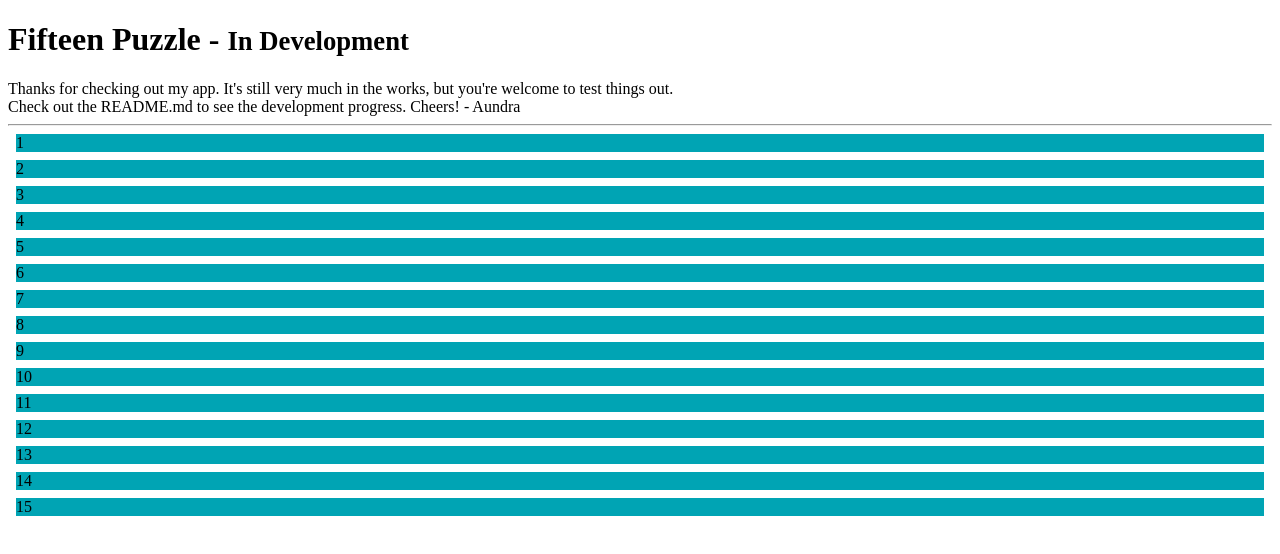
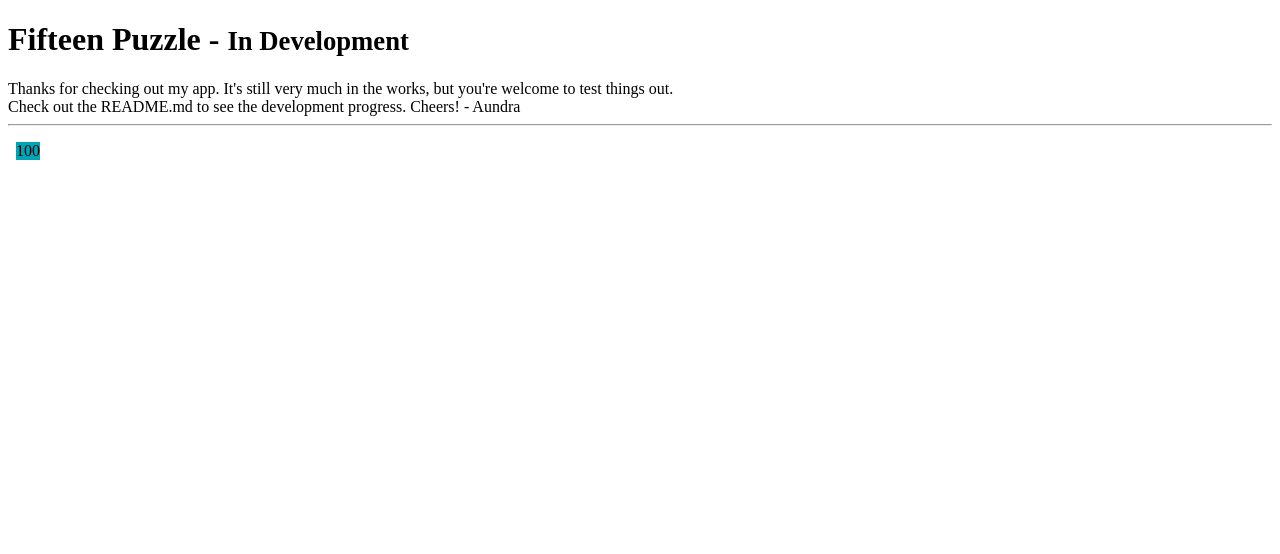
Before and after one commit to milleraundra/fifteen-puzzle, an Angular app: page / in a window 1280 px wide. Shown: the top 554 px of the page. Built offline with nearby package versions, Linux system fonts and the light colour scheme.

Commit message:
Start trying to design alignment with absolutes

```diff
--- a/src/app/tile-grid/solutions.ts
+++ b/src/app/solutions.ts
@@ -1,6 +1,6 @@
 /* position[key]: value */
 
-const primary = {
+export const primarySolution: Object = {
   1: 1,
   2: 2,
   3: 3,
@@ -18,7 +18,7 @@ const primary = {
   15: 15
 }
 
-const reverse = {
+export const reverseSolution = {
   1: 15,
   2: 14,
   3: 13,
--- a/src/app/tile-grid/tile-grid.component.html
+++ b/src/app/tile-grid/tile-grid.component.html
@@ -1,5 +1,6 @@
 <div id="tile-grid" (mouseenter)="mousein()" (mouseleave)="mouseout()">
   <app-tile
-    *ngFor="let num of numbers; let i = index"
-    [value]="i + 1"></app-tile>
+    *ngFor="let num of startingPositions; let i = index"
+    [(left)]="startingPositions[i]"
+    [value]="num"></app-tile>
 </div>
--- a/src/app/tile-grid/tile-grid.component.scss
+++ b/src/app/tile-grid/tile-grid.component.scss
@@ -1,3 +1,5 @@
 #tile-grid {
-
+  position: relative;
+  height: 200px;
+  width: 200px;
 }
--- a/src/app/tile-grid/tile-grid.component.ts
+++ b/src/app/tile-grid/tile-grid.component.ts
@@ -1,6 +1,7 @@
 import {Component, Inject, OnInit} from '@angular/core';
 import {fromEvent, Subscription} from "rxjs";
 import {DOCUMENT} from "@angular/common";
+import {primarySolution} from "../solutions";
 
 @Component({
   selector: 'app-tile-grid',
@@ -9,12 +10,20 @@ import {DOCUMENT} from "@angular/common";
 })
 export class TileGridComponent implements OnInit {
 
-  numbers: number[] = [];
+  numbers: number[];
+  startingPositions: any;
   mousemovement: Subscription = new Subscription();
 
   constructor(@Inject(DOCUMENT) private document: Document) {
-    this.numbers = new Array<number>(15);
+    this.numbers = Object.values(primarySolution);
+
+    this.startingPositions = this.numbers
+      .map(value => ({ value, sort: Math.random() }))
+      .sort((a, b) => a.sort - b.sort)
+      .map(({ value }) => value * 10);
+    console.log(this.startingPositions);
   }
+
   ngOnInit(): void {
   }
 
--- a/src/app/tile/tile.component.html
+++ b/src/app/tile/tile.component.html
@@ -1,3 +1,5 @@
-<div id="tile-wrapper">
+<div id="tile-wrapper"
+     [style.left]="left"
+     [style.top]="top">
   <p>{{value}}</p>
 </div>
--- a/src/app/tile/tile.component.scss
+++ b/src/app/tile/tile.component.scss
@@ -1,6 +1,7 @@
 @import 'spacing';
 
 #tile-wrapper {
+  position: absolute;
   margin: $size2;
   background-color: #00a4b4
 }
--- a/src/app/tile/tile.component.ts
+++ b/src/app/tile/tile.component.ts
@@ -1,4 +1,4 @@
-import {Component, Input, OnInit} from '@angular/core';
+import {Component, EventEmitter, Input, OnInit, Output} from '@angular/core';
 
 @Component({
   selector: 'app-tile',
@@ -8,6 +8,10 @@ import {Component, Input, OnInit} from '@angular/core';
 export class TileComponent implements OnInit {
 
   @Input() value: number | null = null;
+  @Input() top: number = 0;
+  @Output() topChange = new EventEmitter<number>();
+  @Input() left: number = 0;
+  @Output() leftChange = new EventEmitter<number>();
 
   constructor() { }
 
```
